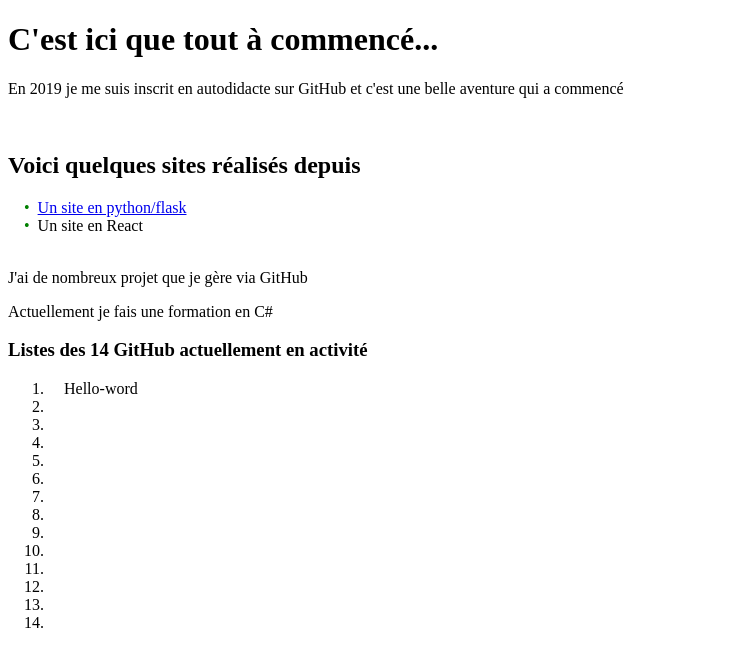
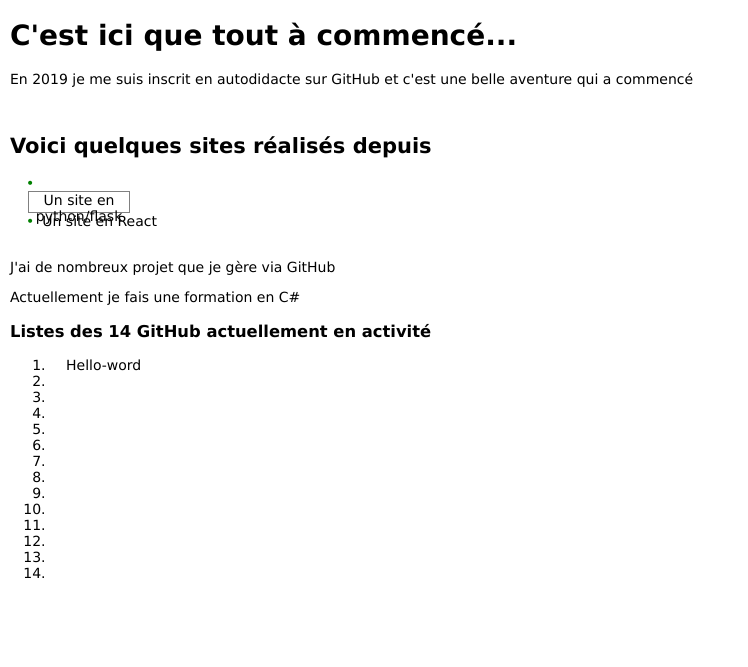
Before and after one commit to DimitriGerson/hello-world, a PHP site: page /index.html in a window 1280 px wide. Shown: the top 667 px of the page, without its empty margins (0-748 px from the left). Run offline with PHP 8.4, Linux system fonts and the light colour scheme.

Commit message:
Update style.css
Ajout du style du body et du lien

```diff
--- a/style.css
+++ b/style.css
@@ -11,3 +11,29 @@ ul li::before{
   padding-right: 8px;
   color: green;
 }
+
+body {
+  margin: 10px;
+  padding: 0;
+  font: 14px Verdana, sans-serif;
+}
+
+a {
+  margin: 0 2px;
+  width: 100px;
+  height: 20px;
+  display: block;
+  text-align: center;
+  border: 1px solid gray;
+  text-decoration: none;
+  color: #000;
+  background: #fff;
+}
+a:hover {
+  background: #ccc;
+  border: 1px solid gray;
+}
+a:active {
+  background: gray;
+  color: #fff;
+}
```
